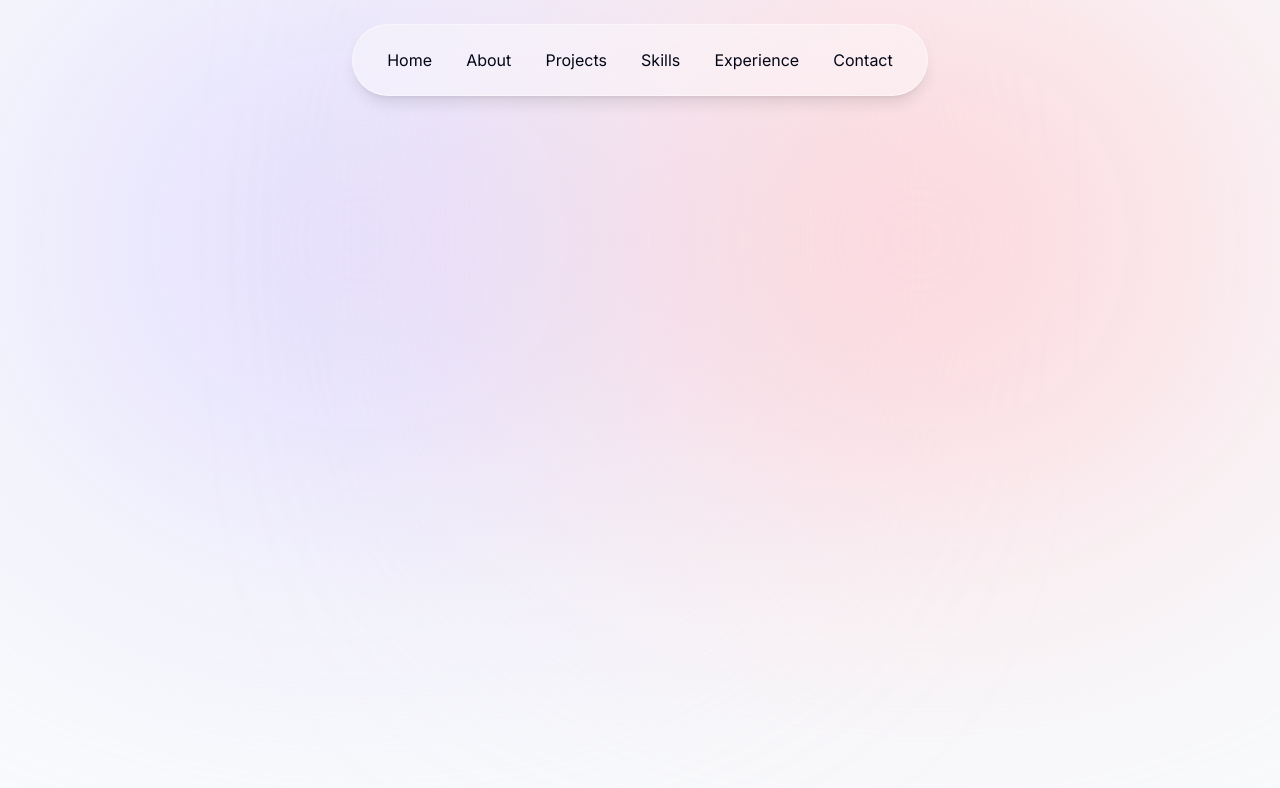
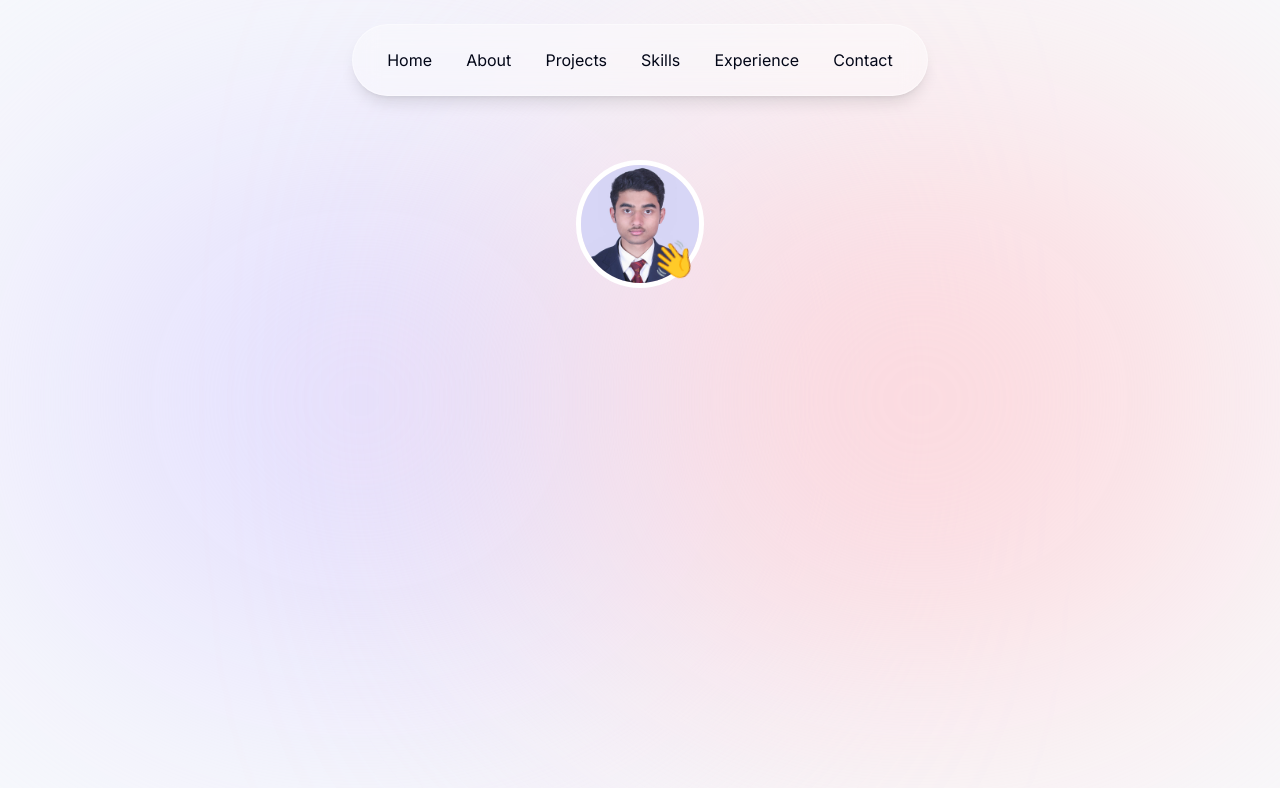
Before and after one commit to subashkarki68/ruchi-raj-next-portfolio, a Next.js app: page / in a window 1280 px wide. Shown: the top 788 px of the page. Built offline with nearby package versions, Linux system fonts and the light colour scheme.

Commit message:
Add: Image and hand wave

```diff
--- a/app/layout.tsx
+++ b/app/layout.tsx
@@ -20,7 +20,7 @@ export default function RootLayout({
       <body
         className={`${inter.className} bg-slate-50 text-slate-950 h-[9999px]`}
       >
-        <div className="h-full w-full relative">
+        <div className="h-full w-full relative pt-28 sm:pt-40">
           <div className="bg-violet-200 absolute -top-22 left-10 -z-30 h-[30rem] w-[10rem] rounded-full blur-[10rem] xl:w-[40rem]"></div>
           <div className="bg-rose-200 absolute -top-22 right-10  -z-30 h-[30rem] w-[10rem] rounded-full blur-[10rem] xl:w-[40rem]"></div>
           <Header />
--- a/app/page.tsx
+++ b/app/page.tsx
@@ -1,3 +1,9 @@
+import Intro from "@/components/intro";
+
 export default function Home() {
-  return <main></main>;
+  return (
+    <main>
+      <Intro />
+    </main>
+  );
 }
--- a/components/header.tsx
+++ b/components/header.tsx
@@ -11,7 +11,7 @@ export default function Header() {
         className="flex items-center justify-between bg-white w-full min-h-[4.5rem]
       rounded-none border border-white border-opacity-40
       bg-opacity-40 shadow-lg shadow-black/[0.1] fixed
-      backdrop-blur-2xl left-1/2 -translate-x-1/2 top-0 sm:top-6 sm:h-[3rem] sm:w-[36rem] sm:rounded-full"
+      backdrop-blur-xl sm:backdrop-blur-md left-1/2 -translate-x-1/2 top-0 sm:top-6 sm:h-[3rem] sm:w-[36rem] sm:rounded-full"
         initial={{ y: -100, x: "-50%", opacity: 0 }}
         animate={{ y: 0, x: "-50%", opacity: 1 }}
       >
--- a/components/intro.tsx
+++ b/components/intro.tsx
@@ -1,12 +1,50 @@
 "use client";
 import Image from "next/image";
+import { motion } from "framer-motion";
 import portrait from "@/public/images/subashpp.jpg";
 
 export default function Intro() {
+  const waveMotion = {
+    rotate: [0, -20, 20, -20, 0], // Define the sequence of rotational angles for waving
+    transition: {
+      duration: 2,
+      repeat: Infinity,
+    },
+  };
   return (
     <section>
-      <div>
-        <Image src={portrait} alt="Portrait" />
+      <div className="flex items-center justify-center">
+        <div className="relative">
+          <motion.div
+            initial={{ scale: 0, opacity: 0 }}
+            animate={{ scale: 1, opacity: 1 }}
+          >
+            <Image
+              src={portrait}
+              alt="Portrait"
+              priority={true}
+              height={192}
+              width={192}
+              quality={90}
+              className="w-32 h-32 rounded-full object-cover border-[0.35rem] border-white"
+            />
+          </motion.div>
+          <motion.span
+            className="absolute text-4xl bottom-2 right-2"
+            initial={{ rotate: 0 }}
+            animate={{
+              rotate: waveMotion.rotate,
+              transition: {
+                duration: waveMotion.transition.duration,
+                repeat: waveMotion.transition.repeat,
+                repeatType: "reverse",
+                repeatDelay: 0.8,
+              },
+            }}
+          >
+            👋
+          </motion.span>
+        </div>
       </div>
     </section>
   );
```
